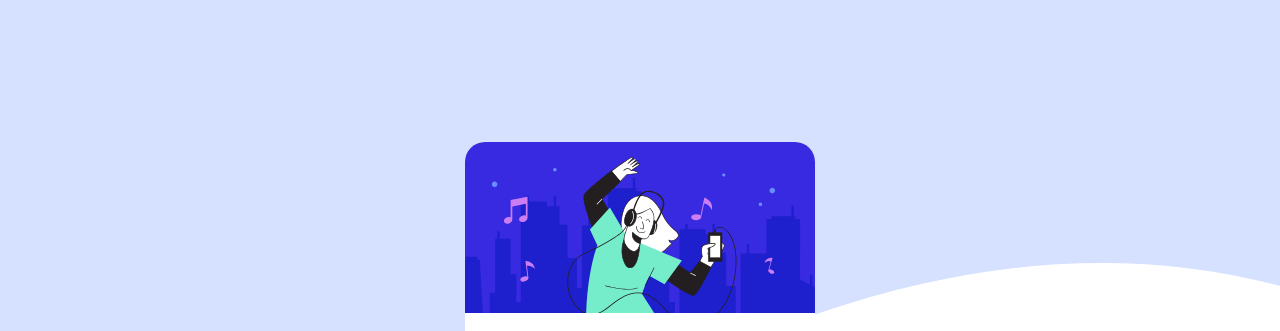
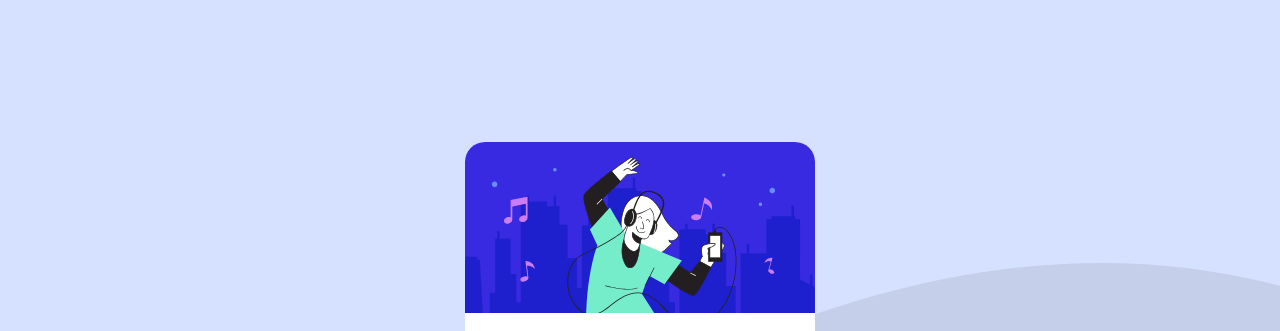
Before and after one commit to Inioluwa2003/Frontend-mentor-order-summary-component, a plain HTML site: page index.html in a window 1280 px wide. Shown: the top 331 px of the page. Drawn offline with Linux system fonts and the light colour scheme.

Commit message:
Update style.css

```diff
--- a/style.css
+++ b/style.css
@@ -6,6 +6,8 @@ body{
     flex-direction: column;
     min-height: 100vh;
     font-size: 16px;
+    background-repeat: no-repeat;
+    background-color: #8a9ed57d;
 }
 main{
     width: 350px;
```
